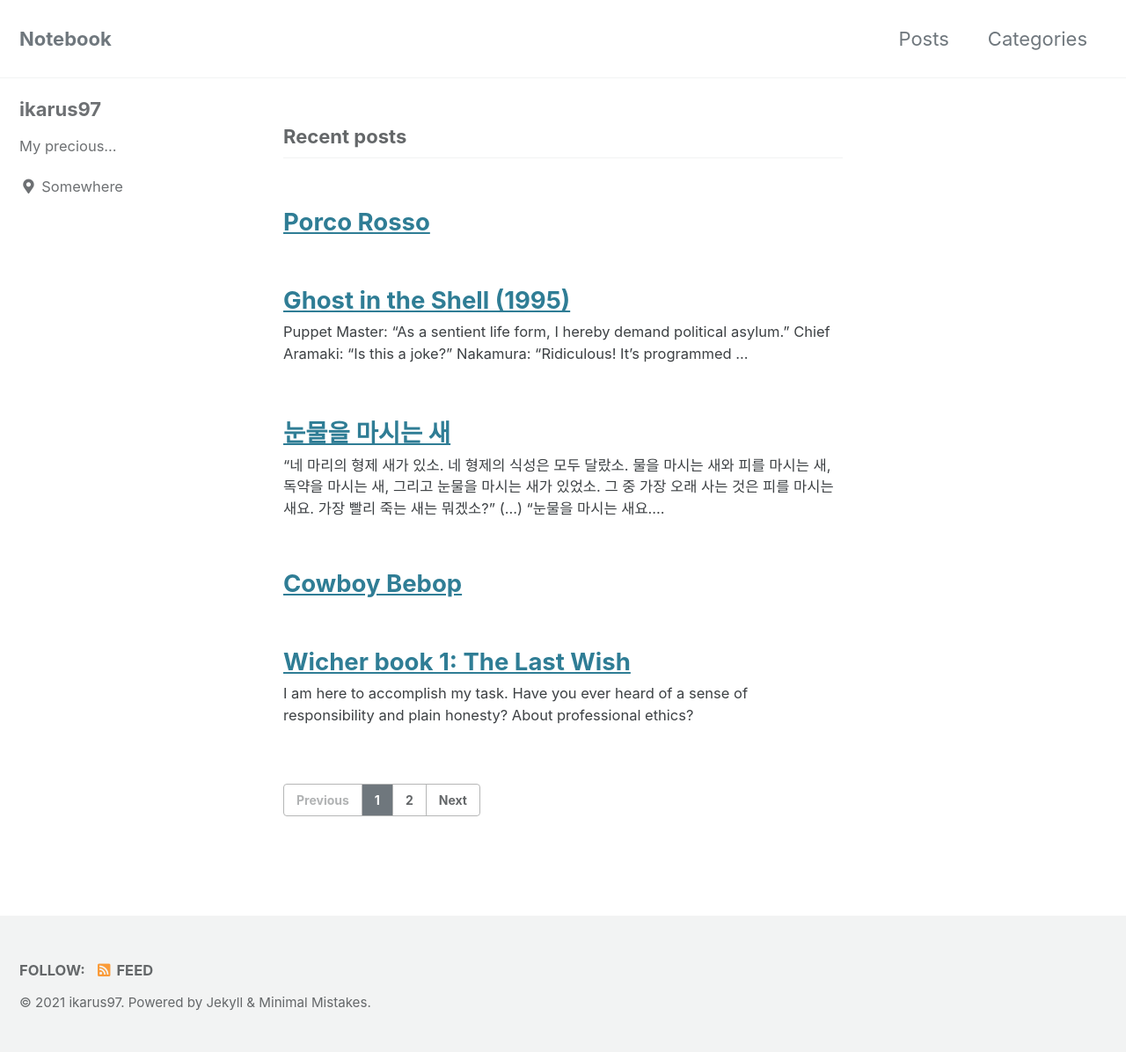
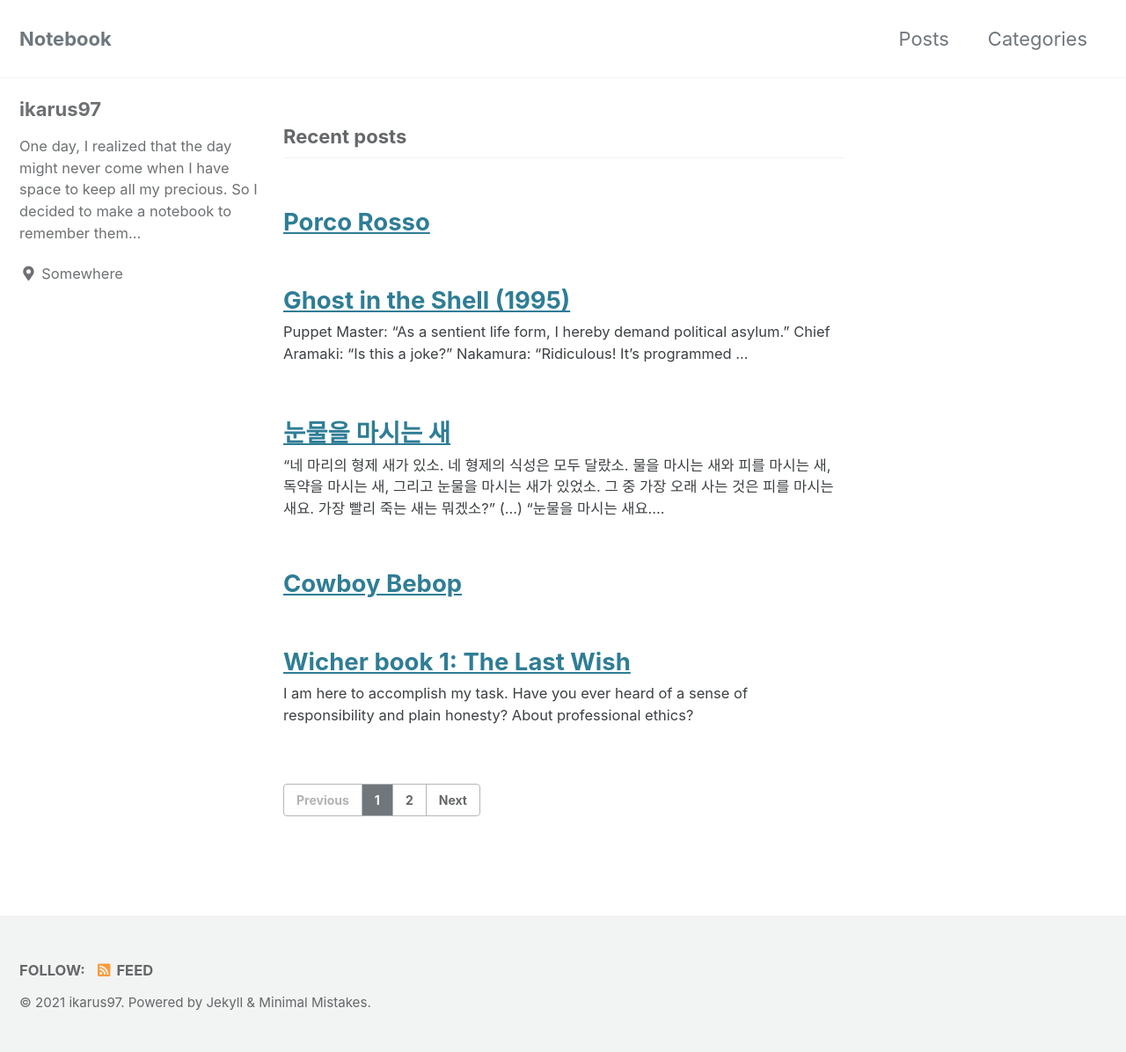
Before and after one commit to ikarus97/ikarus97.github.io, a Jekyll site: the page built from index.html, in a window 1280 px wide. Shown: the whole page at 88% size. Built offline with Jekyll 4.4.1, drawn with Linux system fonts in a browser that asks for light colours; cached includes are drawn as plain includes; the list of posts is cut into pages by our own code.

Commit message:
Update _config.yml

```diff
--- a/_config.yml
+++ b/_config.yml
@@ -96,7 +96,7 @@ analytics:
 author:
   name             : "ikarus97"
   avatar           : # path of avatar image, e.g. "/assets/images/bio-photo.jpg"
-  bio              : "My precious..."
+  bio              : "One day, I realized that the day might never come when I have space to keep all my precious. So I decided to make a notebook to remember them..."
   location         : "Somewhere"
   email            :
   links:
```
